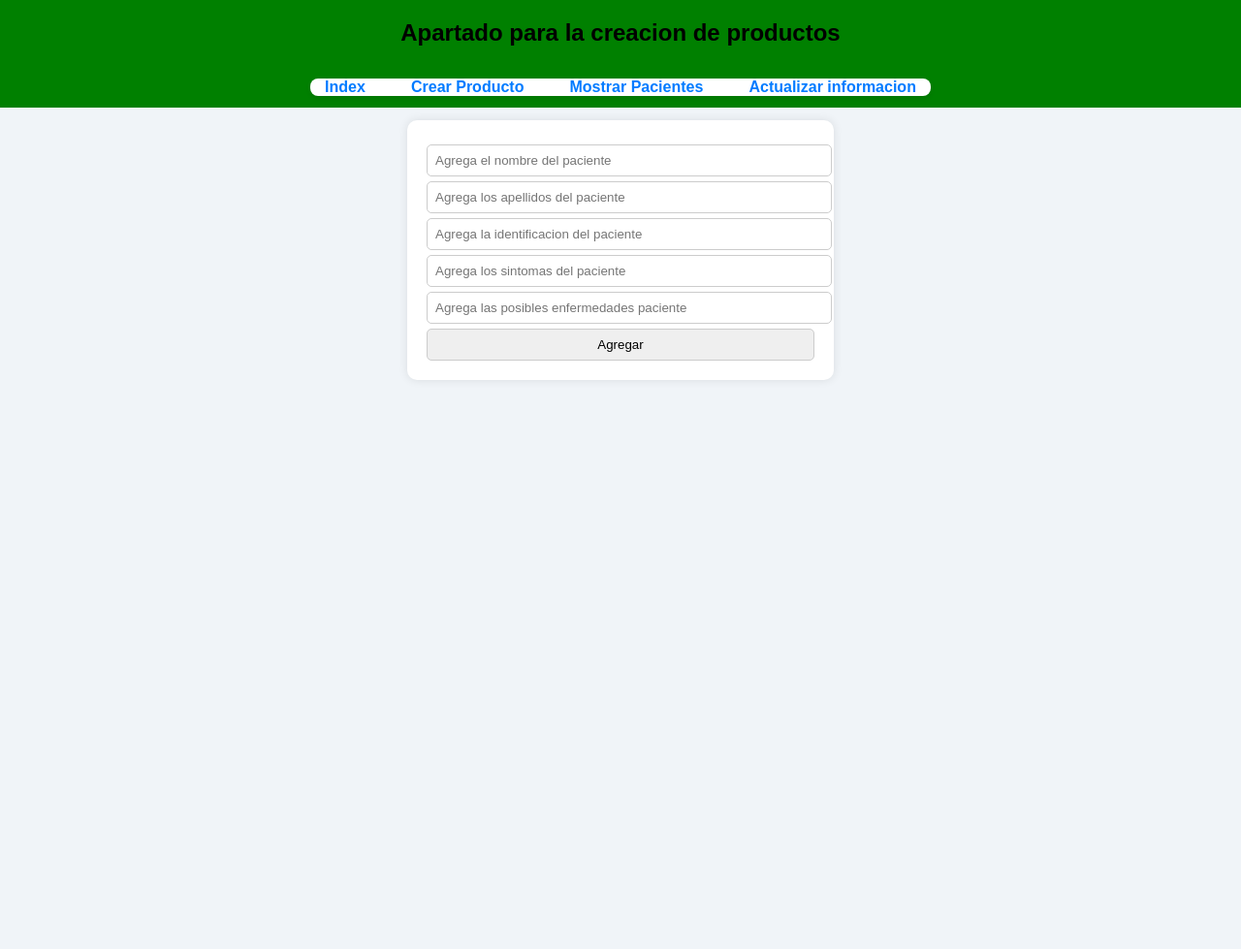
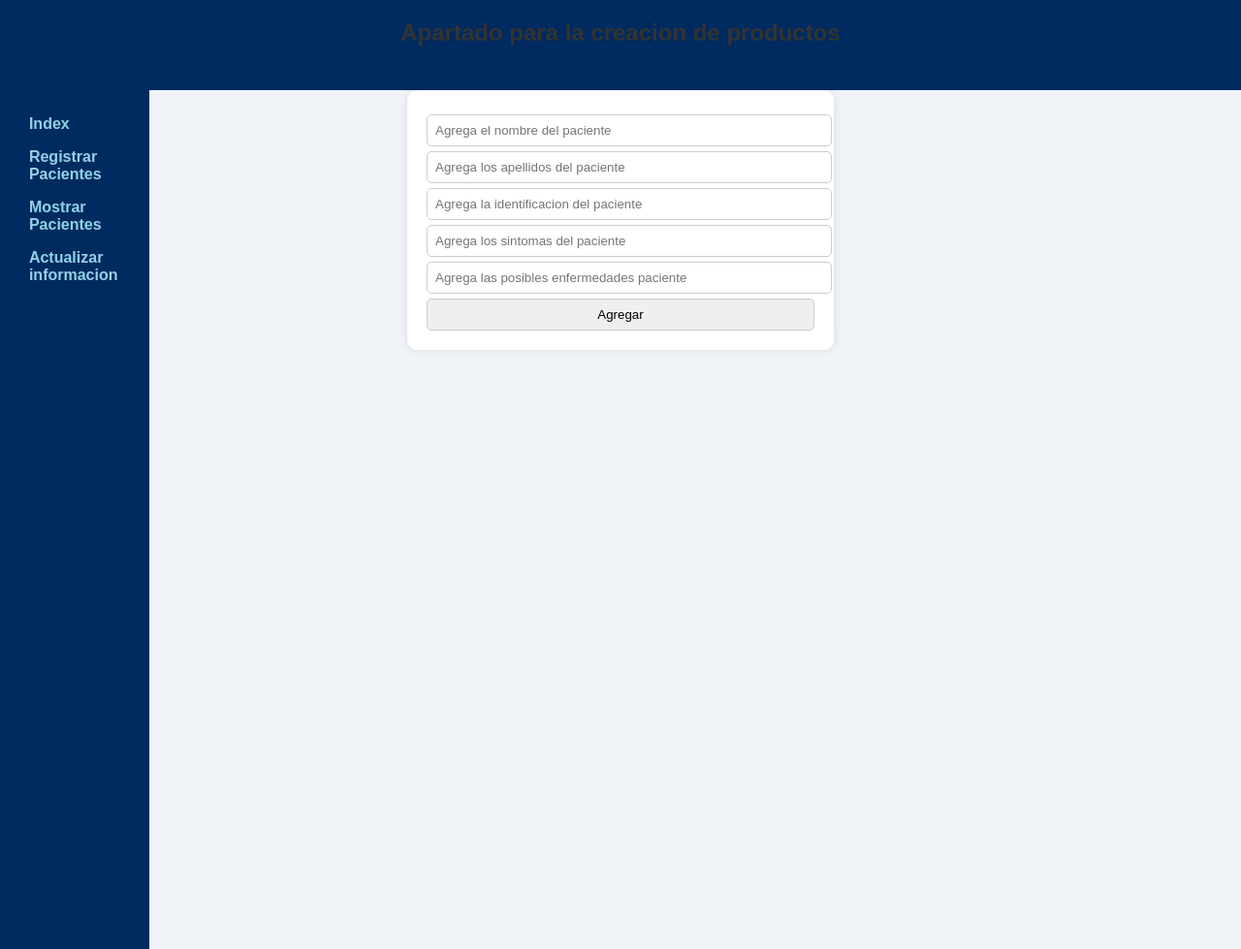
Before and after one commit to Datzu712/idk-ambiente-web, a PHP site: page /frontEnd/views/crearPaciente.php in a window 1280 px wide. Shown: the whole page at 97% size. Run offline with PHP 8.4, Linux system fonts and the light colour scheme.

Commit message:
Se remplaza la navbar por una sidebar

```diff
--- /dev/null
+++ b/frontEnd/css/sidebar.css
@@ -0,0 +1,32 @@
+.sidebar {
+    display: flex;
+    flex-direction: column;
+    align-items: center;
+    width: 10%;
+    height: 100%;
+    padding: 1%;
+    position: fixed;
+    background-color: rgb(0, 43, 96);
+}
+
+.sidebar ul {
+    list-style: none;
+    padding: 0;
+    margin: 0;
+    gap: 20px;
+    border-radius: 8px;
+    padding: 4%;
+}
+
+.sidebar li {
+    text-decoration: none;
+    color: #007BFF;
+    font-weight: bold;
+    padding: 8px 12px;
+    border-radius: 5px;
+}
+
+.sidebar li:hover {
+    background-color: cornflowerblue;
+    color: white;
+}
--- a/frontEnd/css/style.css
+++ b/frontEnd/css/style.css
@@ -10,22 +10,16 @@ body {
   width: 100%;
 }
 
-.presentation h1 {
-
-}
-
-
 header {
   display: flex;
   flex-direction: column;
   align-items: center;
-    background-color: green;
-    margin-bottom: 1%;
+  background-color: rgb(0, 43, 96);
 }
 
 .navbar {
   margin-top: 1%;
-    width: 50%;
+  width: 55%;
   margin-bottom: 1%;
 
 }
@@ -40,6 +34,7 @@ header {
 
 .navbar ul li {
   list-style: none;
+  padding: 1%;
 }
 
 a {
@@ -63,11 +58,12 @@ img {
 }
 
 /* Estilos para formulario */
-
-  font-family: Arial, sans-serif;
+/*
+font-family: Arial,
+sans-serif;
 margin: 30px;
 background-color: #f0f4f8;
-}
+} */
 
 
 
@@ -82,7 +78,7 @@ form {
   border-radius: 10px;
   max-width: 400px;
   margin: auto;
-  box-shadow: 0 0 10px rgba(0,0,0,0.1);
+  box-shadow: 0 0 10px rgba(0, 0, 0, 0.1);
 }
 
 label {
@@ -90,7 +86,8 @@ label {
   margin-top: 15px;
 }
 
-input, select {
+input,
+select {
   width: 100%;
   padding: 8px;
   margin-top: 5px;
@@ -124,7 +121,7 @@ nav ul {
   background-color: #ffffff;
   border-radius: 8px;
   padding: 10px 0;
-  box-shadow: 0 2px 5px rgba(0,0,0,0.1);
+  box-shadow: 0 2px 5px rgba(0, 0, 0, 0.1);
 }
 
 nav a {
--- a/frontEnd/layout/head.php
+++ b/frontEnd/layout/head.php
@@ -3,5 +3,6 @@
     <meta name="viewport" content="width=device-width, initial-scale=1.0">
     <title>Farmacia</title>
     <link rel="stylesheet" href="/idk-ambiente-web/frontEnd/css/style.css">
+    <link rel="stylesheet" href="/idk-ambiente-web/frontEnd/css/sidebar.css">
     <script src="/idk-ambiente-web/frontEnd/js/script.js"></script>
 </head>
--- a/frontEnd/layout/navbar.php
+++ b/frontEnd/layout/navbar.php
@@ -1,10 +1,5 @@
 <nav class="navbar">
     <ul>
-        <!-- Esto es algo temporal para el movimiento en la navbar -->
-        <!-- talvez crear una clase router -->
-        <li><a href="/idk-ambiente-web">Index</a></li>
-        <li><a href="/idk-ambiente-web/frontEnd/views/crearPaciente.php">Crear Producto</a></li>
-        <li><a href="/idk-ambiente-web/frontEnd/views/mostrarPacientes.php">Mostrar Pacientes</a></li>
-        <li><a href="/idk-ambiente-web/frontEnd/views/actualizarInformacion.php">Actualizar informacion</a></li>
+
     </ul>
 </nav>
--- /dev/null
+++ b/frontEnd/layout/sidebar.php
@@ -0,0 +1,8 @@
+<aside class="sidebar">
+    <ul >
+        <li><a href="/idk-ambiente-web">Index</a></li>
+        <li><a href="/idk-ambiente-web/frontEnd/registro.html">Registrar Pacientes</a></li>
+        <li><a href="/idk-ambiente-web/frontEnd/views/mostrarPacientes.php">Mostrar Pacientes</a></li>
+        <li><a href="/idk-ambiente-web/frontEnd/views/actualizarInformacion.php">Actualizar informacion</a></li>
+    </ul>
+</aside>
--- a/frontEnd/views/actualizarInformacion.php
+++ b/frontEnd/views/actualizarInformacion.php
@@ -6,6 +6,7 @@
     <header>
         <?php include_once  "./../layout/navbar.php" ?>
     </header>
+    <?php include_once "./../layout/sidebar.php" ?>
     <?php echo "Actualizar informacion" ?>
 
 </body>
--- a/frontEnd/views/crearPaciente.php
+++ b/frontEnd/views/crearPaciente.php
@@ -10,6 +10,8 @@
         <h2>Apartado para la creacion de productos</h2>
         <?php include_once  "./../layout/navbar.php" ?>
     </header>
+    <?php include_once "./../layout/sidebar.php" ?>
+
     <form action="mostrarPacientes.php" method="POST">
         <input type="text" name="nombre" placeholder="Agrega el nombre del paciente">
         <input type="text" name="apellidos" placeholder="Agrega los apellidos del paciente">
--- a/frontEnd/views/mostrarPacientes.php
+++ b/frontEnd/views/mostrarPacientes.php
@@ -8,6 +8,8 @@
         <h2>Muestreo de los pacientes</h2>
         <?php include_once  "./../layout/navbar.php"; ?>
     </header>
+    <?php include_once "./../layout/sidebar.php" ?>
+
 
 </body>
 
--- a/index.php
+++ b/index.php
@@ -10,6 +10,8 @@
         </div>
         <?php include_once "./frontEnd/layout/navbar.php" ?>
     </header>
+    <?php include_once "./frontEnd/layout/sidebar.php" ?>
+
     <main>
         <section>
             <h2>Nuestros productos</h2>
```
Lines whose indentation alone changed are shown as unchanged.
